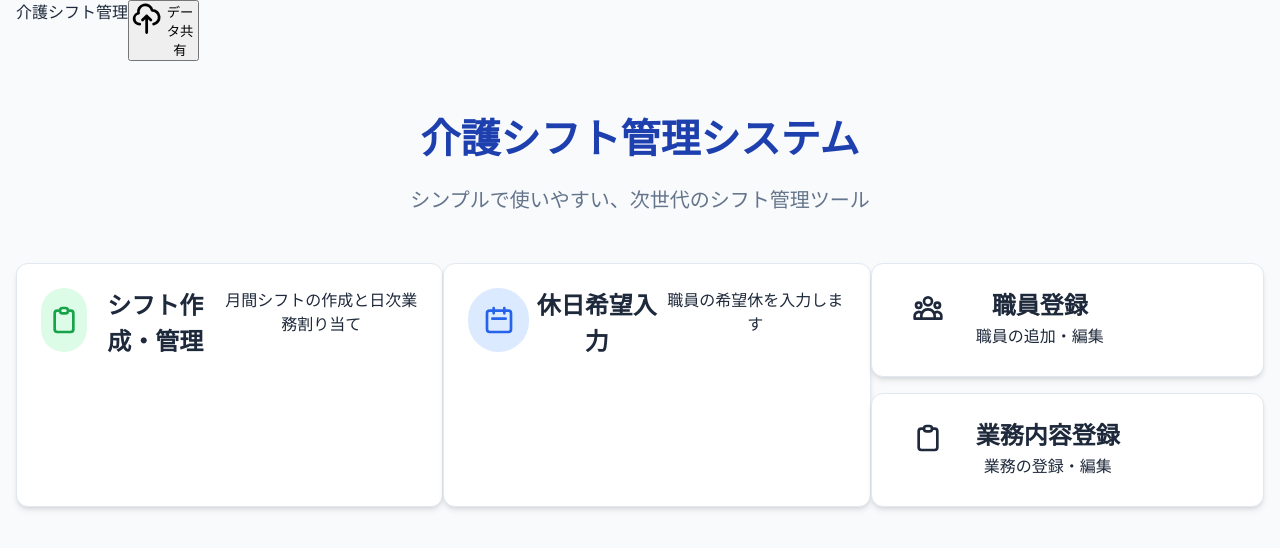
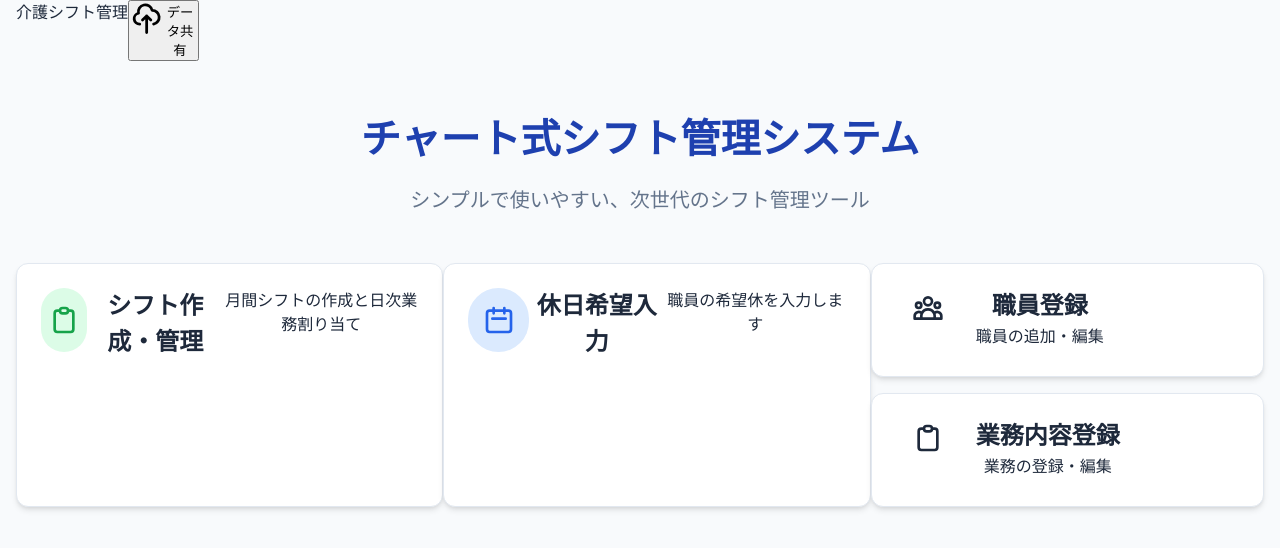
Before and after one commit to chokugeki/shift-manager, a Next.js app: page / in a window 1280 px wide. Shown: the top 548 px of the page. Built offline with nearby package versions, Linux system fonts and the light colour scheme.

Commit message:
Rename application title to Chart-style Shift Management System

```diff
--- a/src/app/page.tsx
+++ b/src/app/page.tsx
@@ -6,7 +6,7 @@ export default function Home() {
   return (
     <div className="container py-12">
       <div className="text-center mb-12">
-        <h1 className="main-title">介護シフト管理システム</h1>
+        <h1 className="main-title">チャート式シフト管理システム</h1>
         <p className="subtitle">
           シンプルで使いやすい、次世代のシフト管理ツール
         </p>
```
